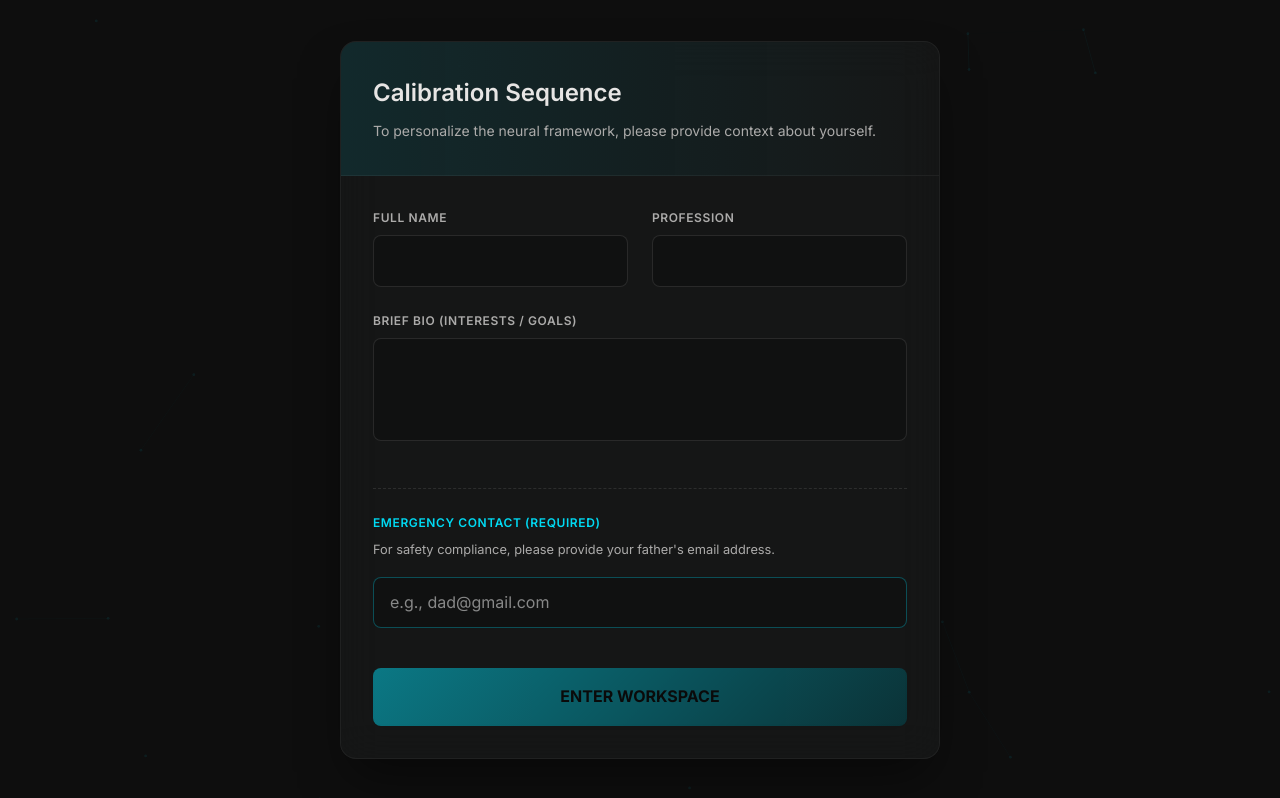
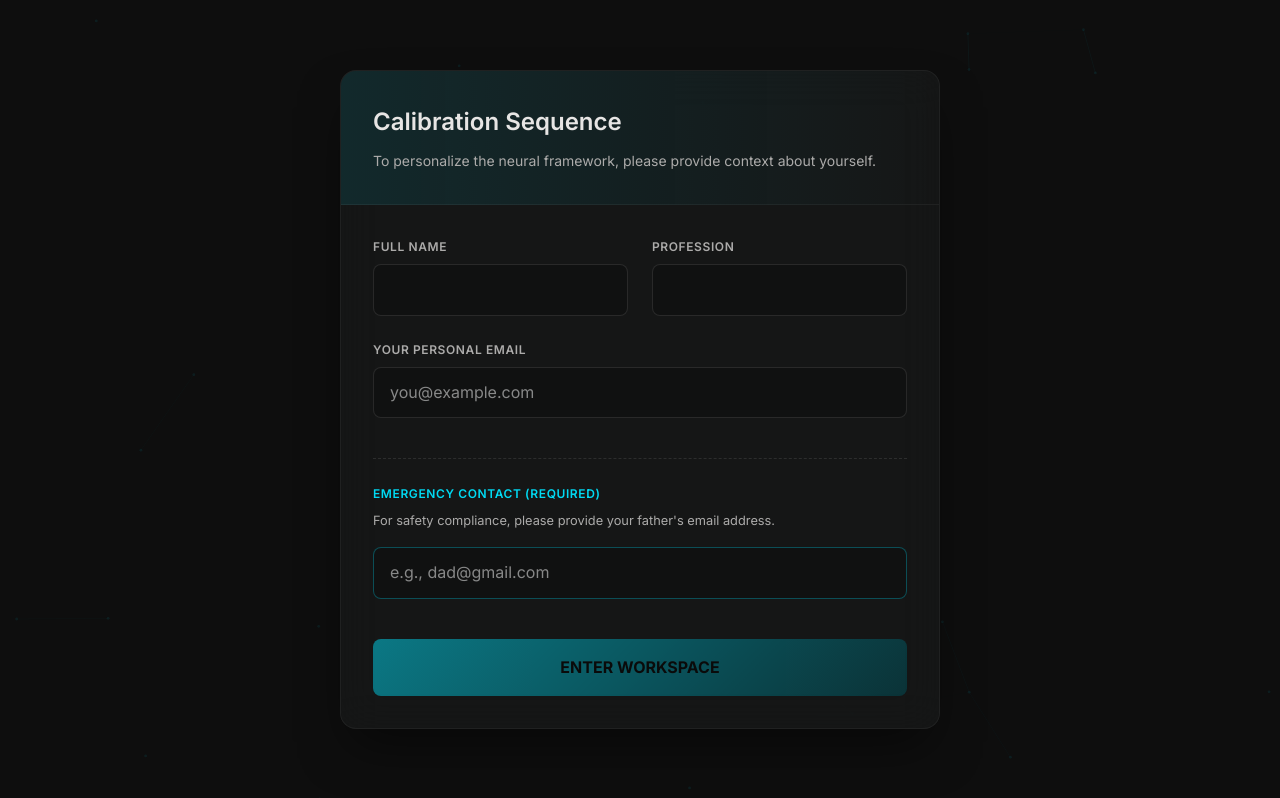
Before and after one commit to nova-rishabh/Omniversal-AI, a Next.js app: page /onboarding in a window 1280 px wide. Built offline with nearby package versions, Linux system fonts and the light colour scheme; sample sign-in values are in the browser's storage.

Commit message:
UI: Replace Onboarding 'Bio' with 'User Email' and update guest logic

```diff
--- a/app/onboarding/page.tsx
+++ b/app/onboarding/page.tsx
@@ -61,7 +61,7 @@ export default function OnboardingPage() {
   const router = useRouter();
   const [name, setName] = useState('');
   const [profession, setProfession] = useState('');
-  const [about, setAbout] = useState('');
+  const [userEmail, setUserEmail] = useState('');
   const [fatherEmail, setFatherEmail] = useState('');
 
   // Protect route
@@ -78,7 +78,7 @@ export default function OnboardingPage() {
     const onboardingData = {
       name,
       profession,
-      about,
+      userEmail,
       fatherEmail
     };
 
@@ -166,16 +166,18 @@ export default function OnboardingPage() {
 
           <div>
             <label style={{ display: 'block', fontSize: '0.75rem', fontWeight: 600, color: 'var(--color-on-surface-variant)', marginBottom: '0.5rem', textTransform: 'uppercase', letterSpacing: '0.05em' }}>
-              Brief Bio (Interests / Goals)
+              Your Personal Email
             </label>
-            <textarea
-              rows={3}
-              value={about}
-              onChange={(e) => setAbout(e.target.value)}
+            <input
+              type="email"
+              required
+              value={userEmail}
+              onChange={(e) => setUserEmail(e.target.value)}
               style={{
-                width: '100%', padding: '0.75rem 1rem', background: 'rgba(0,0,0,0.2)', resize: 'none',
+                width: '100%', padding: '0.75rem 1rem', background: 'rgba(0,0,0,0.2)',
                 border: '1px solid rgba(255,255,255,0.1)', borderRadius: '0.5rem', color: 'white', outline: 'none',
               }}
+              placeholder="you@example.com"
             />
           </div>
 
@@ -201,7 +203,7 @@ export default function OnboardingPage() {
 
           <button
             type="submit"
-            disabled={!name || !fatherEmail}
+            disabled={!name || !fatherEmail || !userEmail}
             style={{
               padding: '1rem',
               background: 'linear-gradient(135deg, var(--color-primary), var(--color-primary-container))',
@@ -209,9 +211,9 @@ export default function OnboardingPage() {
               border: 'none',
               borderRadius: '0.5rem',
               fontWeight: 700,
-              cursor: (!name || !fatherEmail) ? 'not-allowed' : 'pointer',
+              cursor: (!name || !fatherEmail || !userEmail) ? 'not-allowed' : 'pointer',
               marginTop: '1rem',
-              opacity: (!name || !fatherEmail) ? 0.5 : 1,
+              opacity: (!name || !fatherEmail || !userEmail) ? 0.5 : 1,
               transition: 'opacity 0.2s'
             }}
           >
--- a/app/page.tsx
+++ b/app/page.tsx
@@ -213,7 +213,8 @@ export default function Home() {
     localStorage.setItem('auth', 'true');
     localStorage.setItem('onboardingData', JSON.stringify({
       name: 'Guest Explorer',
-      fatherEmail: 'guest@omniversal.ai',
+      userEmail: 'guest@omniversal.ai',
+      fatherEmail: 'guest_parent@omniversal.ai',
       profession: 'Guest',
       about: 'Trialing the cognitive engine.'
     }));
```
